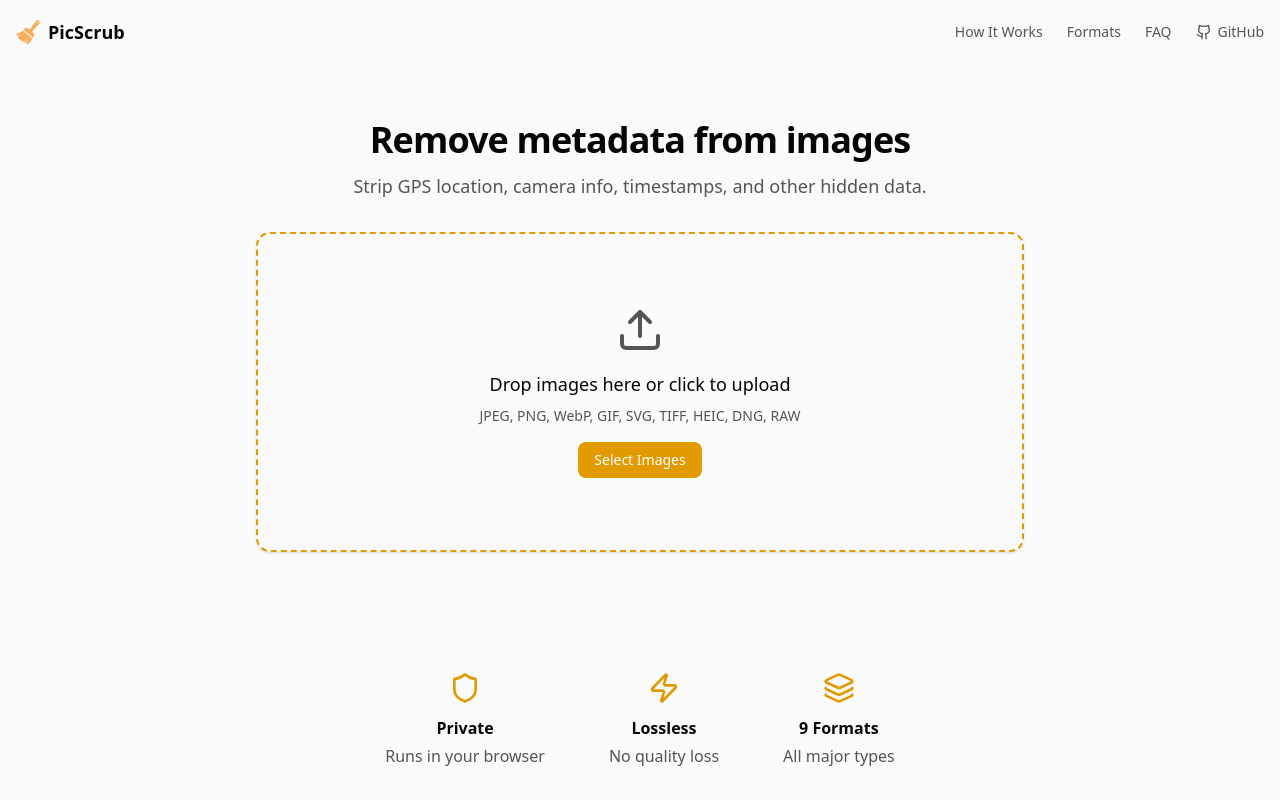
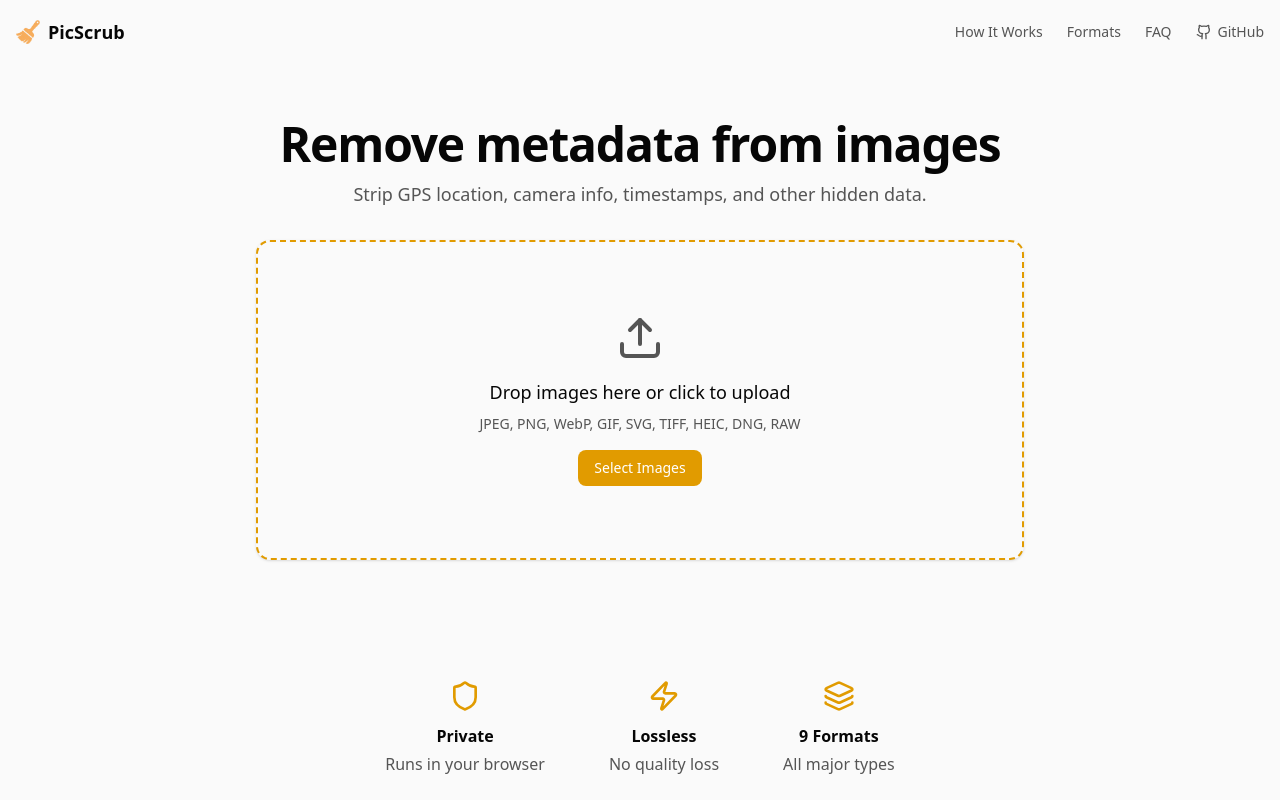
Before and after one commit to fasouto/picscrub-web, a Next.js app: page / in a window 1280 px wide. Shown: the top 800 px of the page. Built offline with nearby package versions, Linux system fonts and the light colour scheme.

Commit message:
Incrase h1 font size

```diff
--- a/app/page.tsx
+++ b/app/page.tsx
@@ -13,7 +13,7 @@
           <div className="max-w-3xl mx-auto">
             {/* Brief headline */}
             <div className="text-center mb-8">
-              <h1 className="text-3xl md:text-4xl font-bold tracking-tight mb-3">
+              <h1 className="text-4xl md:text-5xl font-bold tracking-tight mb-3">
                 Remove metadata from images
               </h1>
 
```
